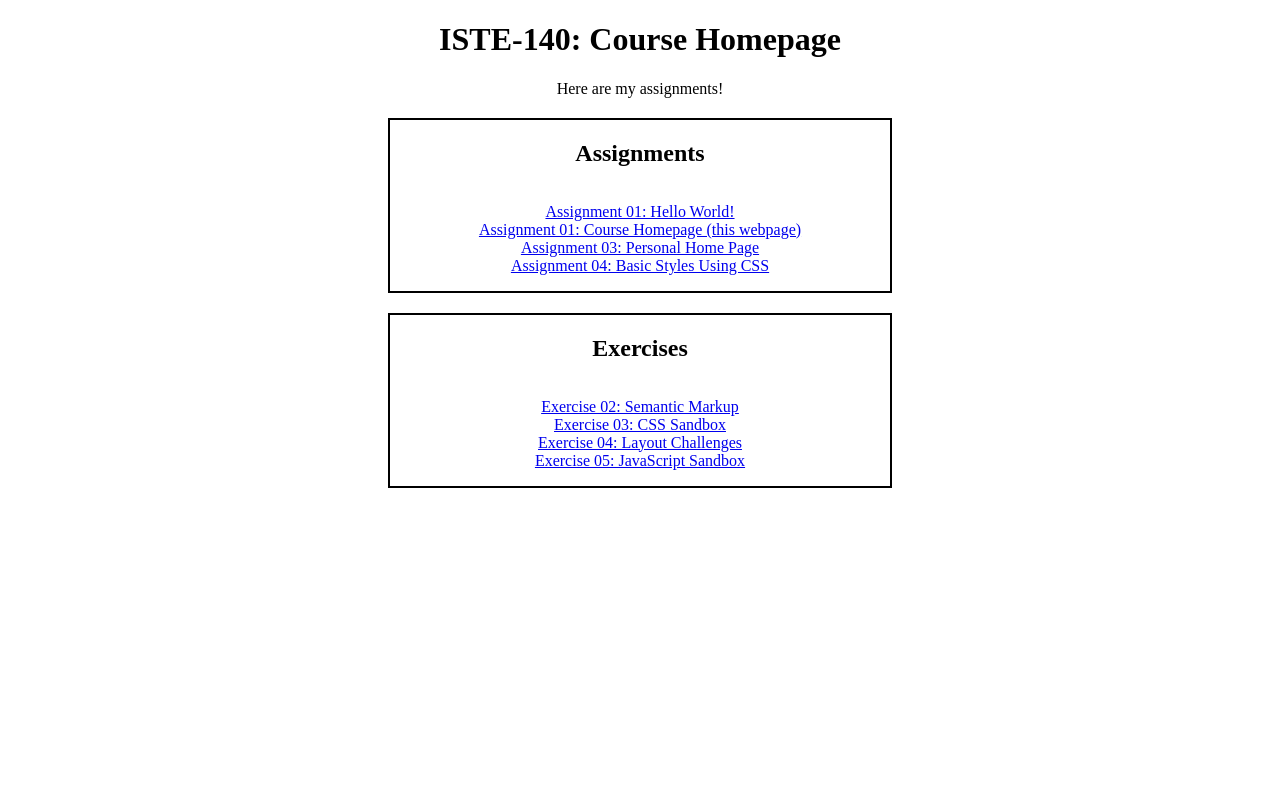
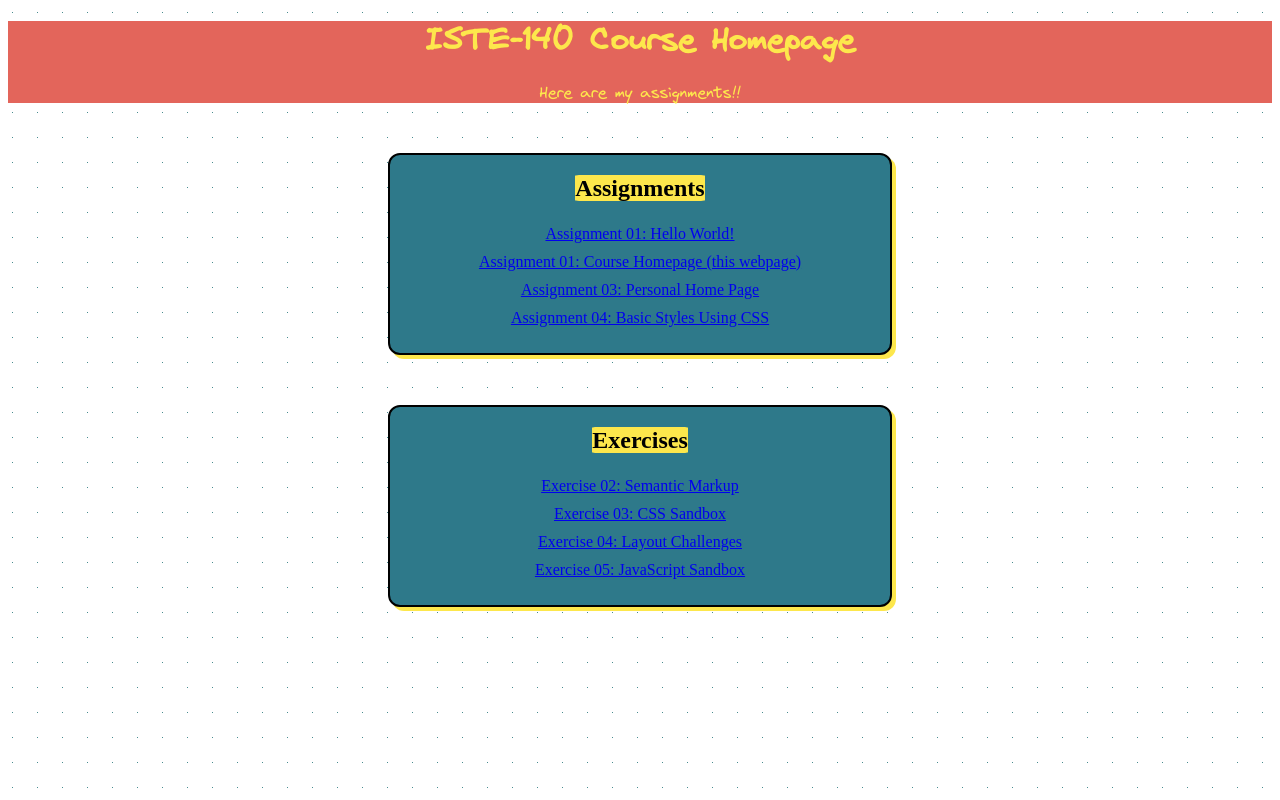
Before and after one commit to Ozgun101/assignment05, a plain HTML site: page index.html in a window 1280 px wide. Drawn offline with Linux system fonts and the light colour scheme; a web font is replaced by a local one.

Commit message:
boxed the title to make pop

```diff
--- a/index.html
+++ b/index.html
@@ -3,17 +3,17 @@
 <head>
 	<meta charset="utf-8">
 	<meta name="viewport" content="width=device-width, initial-scale=1">
-	<title>ISTE-140: Course Homepage</title>
+	<title>ISTE-140 Course Homepage</title>
 	<link rel="stylesheet" href="styles.css">
 </head>
 <body>
 	<header class="top">
-		<h1>ISTE-140: Course Homepage</h1>
-		<p>Here are my assignments!</p>
+		<h1>ISTE-140 Course Homepage</h1>
+		<p>Here are my assignments!!</p>
 	</header>
 
 		<section class="assignments">
-			<h2>Assignments</h2>
+			<h2><mark>Assignments</mark></h2>
 			<ul class="bullets">
 				<li><a href="assignment01/index.html">Assignment 01: Hello World!</a></li>
 				<li><a href="https://web01.gccis.rit.edu/~oeo7532/iste-140/index.html">
@@ -24,7 +24,7 @@
 		</section>
 
 		<section class="assignments">
-			<h2>Exercises</h2>
+			<h2><mark>Exercises</mark></h2>
 			<ul class="bullets">
 				<li><a href="exercise02/index.html">Exercise 02: Semantic Markup</a></li>
 				<li><a href="exercise03/index.html">Exercise 03: CSS Sandbox</a></li>
--- a/styles.css
+++ b/styles.css
@@ -1,7 +1,24 @@
+@font-face {
+    font-family: 'Virgil';
+    src: url('css/Virgil.woff2')
+}
+
+@font-face {
+    font-family: 'google';
+    src: url('css/google.ttf')
+}
+
 .top{
     text-align: center;
+    font-family: 'Virgil';
+    color: #fde74c;
+    background-color: #E3655B;
 }
-
+body {
+    background-color: #FFFF;
+    background-image: radial-gradient(circle, #488c90 0.8px, transparent 0.8px);
+    background-size: 25px 25px;
+}
 .assignments{
     display: flex;
     flex-direction: column;
@@ -9,10 +26,31 @@
     text-align: center;
     border-style: solid;
     border: 2px solid;
-    margin: 20px auto;
+    margin: 50px auto;
     width: 500px;
+    border-radius: 12px;
+    background-color: #2E798A;
+    font-family: 'google';
+    box-shadow: 4px 4px #fde74c /*E3655B*/
+}
+.assignments h2{
+    color: #000;
+    padding: 0 8px;
+    margin-bottom: -3px;
 }
 .bullets{
     list-style: none;
     padding: 0;
 }
+.bullets li{
+    margin:10px 0;
+}
+
+mark {
+    padding:0;
+    background: radial-gradient(
+        #fde74c 95%,
+        transparent 100%
+
+    )
+}
```
Also changed, not shown: images/cat.gif (added).
